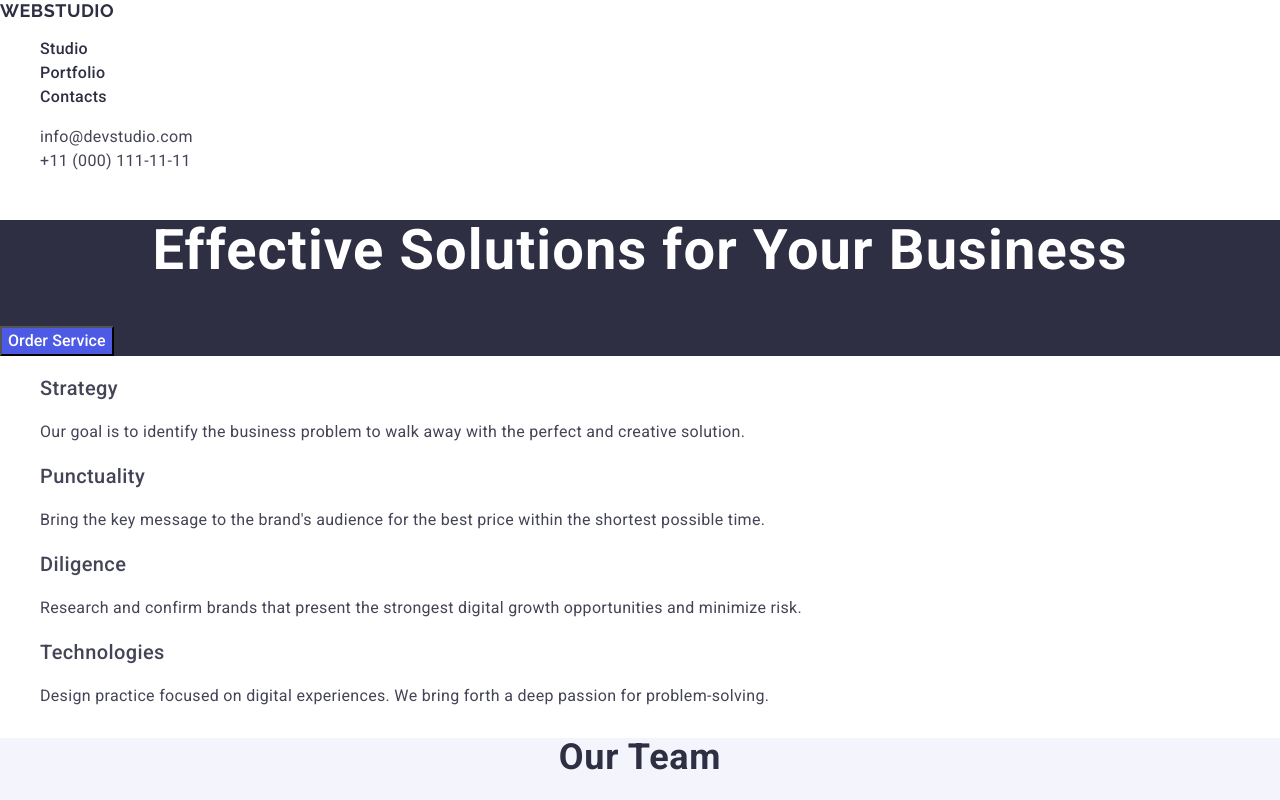
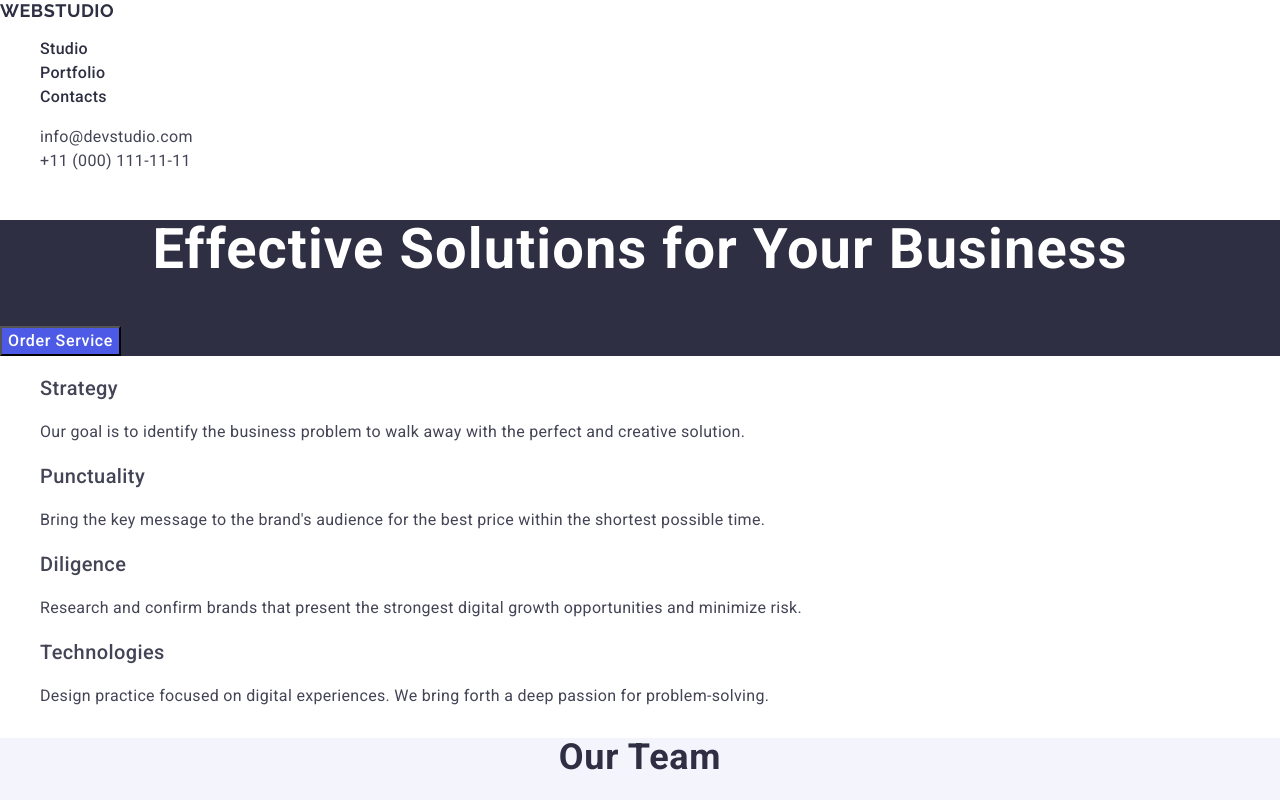
Before and after one commit to scion4581/goit-markup-hw-02, a plain HTML site: page index.html in a window 1280 px wide. Shown: the top 800 px of the page. Drawn offline with nearby package versions, Linux system fonts and the light colour scheme.

Commit message:
fix hero section

```diff
--- a/css/style.css
+++ b/css/style.css
@@ -104,7 +104,7 @@ p {
     text-align: center;
     font-size: 56px;
     font-weight: 700;
-    line-height: 60px;
+    line-height: 1.07em;
     letter-spacing: 1.12px;
     color: #FFFFFF;
 }
@@ -114,7 +114,7 @@ p {
     font-size: 16px;
     font-weight: 500;
     line-height: 1.5;
-    letter-spacing: 0.004em;
+    letter-spacing: 0.04em;
     background-color: #4D5AE5;
     color: #FFFFFF;
 }
```
